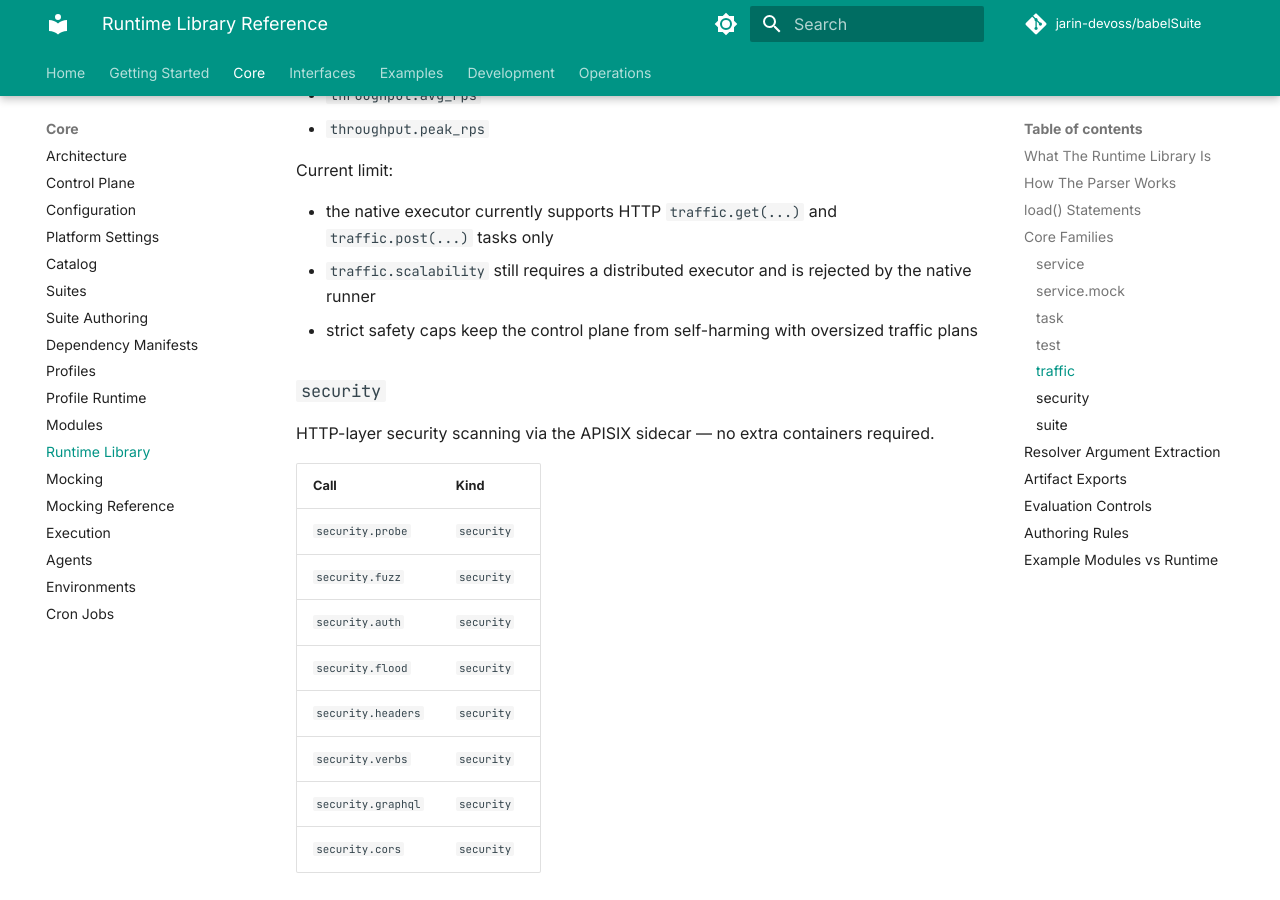
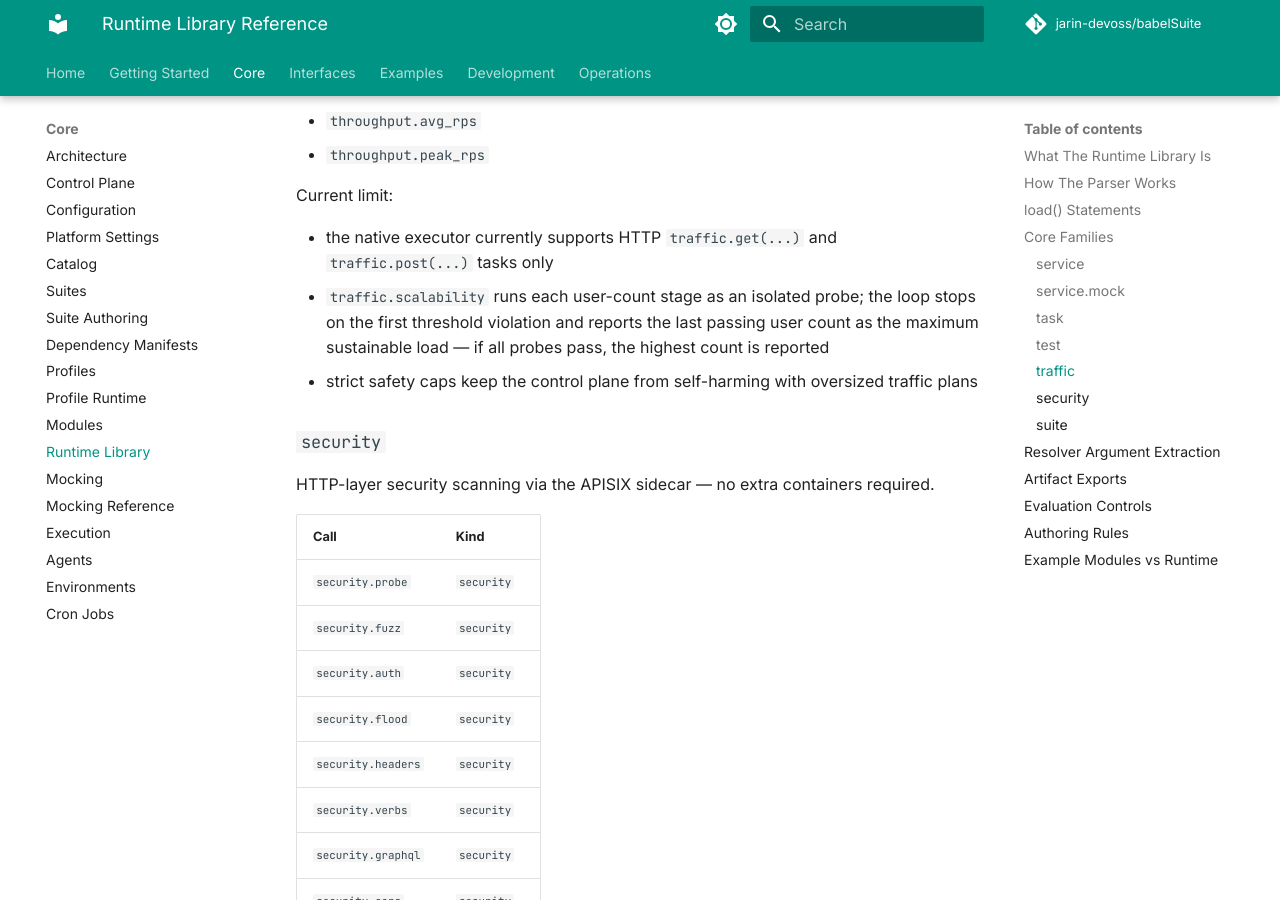
Before and after one commit to jarin-devoss/babelSuite, an MkDocs documentation site: the page built from docs/runtime-library.md, in a window 1280 px wide and 900 px high, scrolled down 5925 px. Built offline with MkDocs 1.6.1 and Material for MkDocs 9.7.7, drawn with Linux system fonts in a browser that asks for light colours; comment, search, counter and statistics services are not loaded; some of the changed text lies outside the part shown.

Commit message:
docs(runtime-library): document traffic.scalability breaking-point detection behavior

```diff
--- a/docs/runtime-library.md
+++ b/docs/runtime-library.md
@@ -157,7 +157,7 @@ Recommended meanings:
 - `traffic.stress`: push beyond normal operating range
 - `traffic.spike`: sudden step up in user count
 - `traffic.soak`: long-running endurance pressure
-- `traffic.scalability`: multi-agent or multi-backend expansion checks
+- `traffic.scalability`: breaking-point detection — probes successive user-count stages and reports the maximum sustainable load
 - `traffic.step`: increase traffic in discrete blocks
 - `traffic.wave`: oscillating high/low cycles
 - `traffic.staged`: several named phases with different targets
@@ -212,7 +212,7 @@ Native threshold metrics currently supported:
 Current limit:
 
 - the native executor currently supports HTTP `traffic.get(...)` and `traffic.post(...)` tasks only
-- `traffic.scalability` still requires a distributed executor and is rejected by the native runner
+- `traffic.scalability` runs each user-count stage as an isolated probe; the loop stops on the first threshold violation and reports the last passing user count as the maximum sustainable load — if all probes pass, the highest count is reported
 - strict safety caps keep the control plane from self-harming with oversized traffic plans
 
 ### `security`
```
